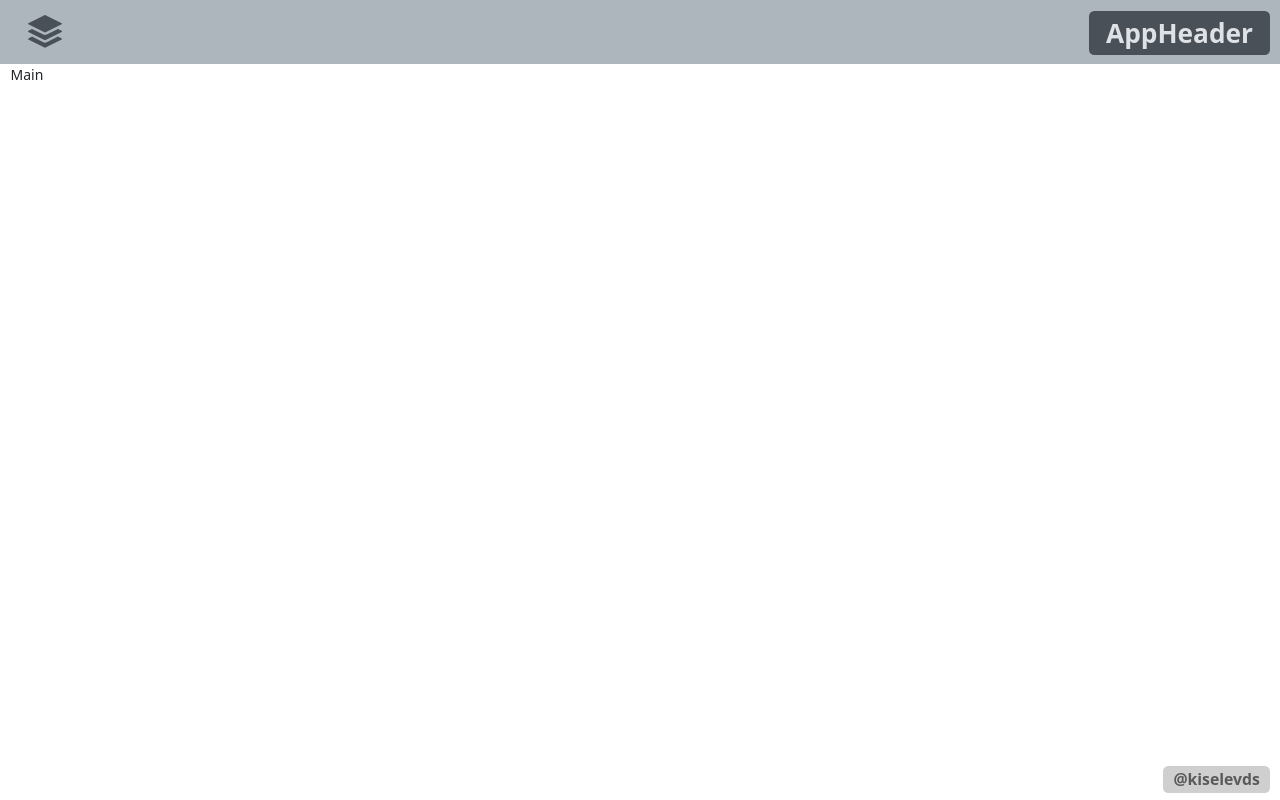
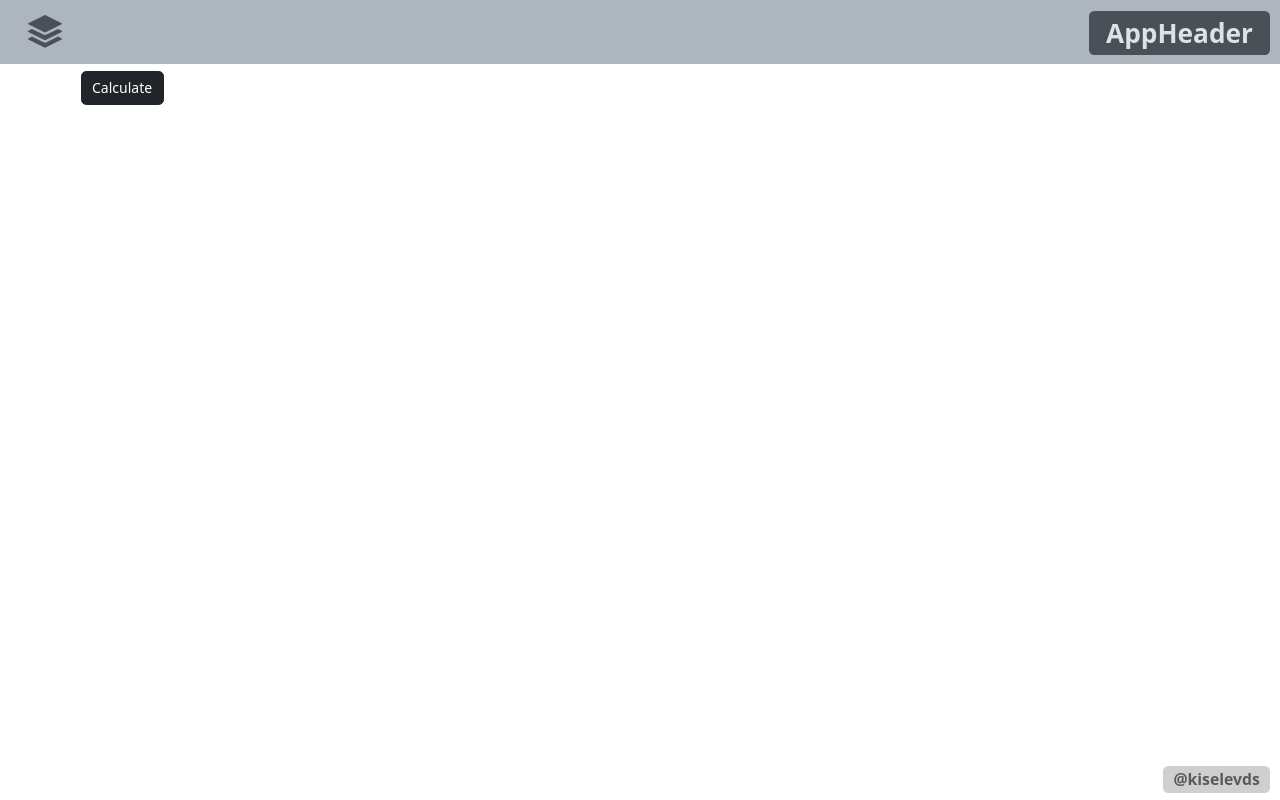
Before and after one commit to sanddwich/react-ts-front, a React (Create React App) app: page / in a window 1280 px wide. Built offline with nearby package versions, Linux system fonts and the light colour scheme.

Commit message:
213213213

```diff
--- a/package.json
+++ b/package.json
@@ -48,5 +48,8 @@
       "last 1 firefox version",
       "last 1 safari version"
     ]
+  },
+  "devDependencies": {
+    "jest": "^27.5.1"
   }
 }
--- a/src/Pages/Mian/Main.tsx
+++ b/src/Pages/Mian/Main.tsx
@@ -1,8 +1,5 @@
-import {useContext, useState} from "react";
 import "./Main.scss";
 import {Container, Button, Badge} from "react-bootstrap";
-import axios from "axios";
-import {Context} from "../../index";
 import {observer} from "mobx-react";
 
 interface MainInterface {
@@ -11,8 +8,22 @@ interface MainInterface {
 const Main = (props: MainInterface) => {
 
 
+    function calculateHandler() {
+        console.log("a" && "" && "c");
+        console.log("a" && "" || "c");
+        console.log("" ?? "c");
+    }
+
     return (
-        <Container fluid>Main</Container>
+        <Container className={`Main mt-2`}>
+            <Button
+                variant={"dark"}
+                className={`Main__button`}
+                onClick={() => calculateHandler()}
+            >
+                Calculate
+            </Button>
+        </Container>
     );
 };
 
```
Also changed, not shown: 1 other file (tests, documents, lock files or other folders).
